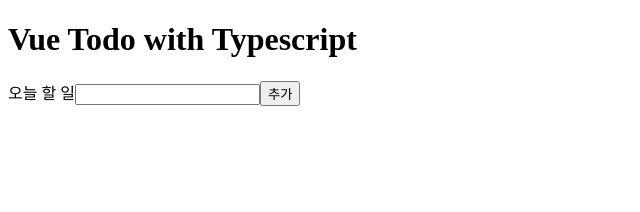
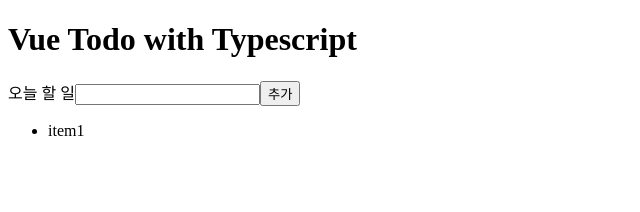
Before and after one commit to cre4tive97/vue-todo-ts, a Vue app: page / in a window 1280 px wide. Shown: the top 212 px of the page, without its empty margins (0-640 px from the left). Built offline with nearby package versions, Linux system fonts and the light colour scheme.

Commit message:
create TodoListItem.vue

```diff
--- a/src/App.vue
+++ b/src/App.vue
@@ -1,20 +1,36 @@
 <template>
   <div>
+    <header>
       <h1>Vue Todo with Typescript</h1>
+    </header>
+    <main>
       <TodoInput
         :item="todoText"
         @input="updateTodoText"
         @add="addTodoItem"
       ></TodoInput>
+    </main>
+    <div>
+      <ul>
+        <TodoListItem></TodoListItem>
+        <!-- <li>아이템 1</li>
+        <li>아이템 2</li>
+        <li>아이템 3</li> -->
+      </ul>
+    </div>
   </div>
 </template>
 
 <script lang="ts">
 import Vue from "vue";
 import TodoInput from "./components/TodoInput.vue";
+import TodoListItem from "./components/TodoListItem.vue";
 
 export default Vue.extend({
-  components: { TodoInput },
+  components: {
+    TodoInput,
+    TodoListItem,
+  },
   data() {
     return {
       todoText: "",
--- /dev/null
+++ b/src/components/TodoListItem.vue
@@ -0,0 +1,11 @@
+<template>
+  <li>item1</li>
+</template>
+
+<script lang="ts">
+import Vue from "vue";
+
+export default Vue.extend({});
+</script>
+
+<style scoped></style>
```
Lines whose indentation alone changed are shown as unchanged.
